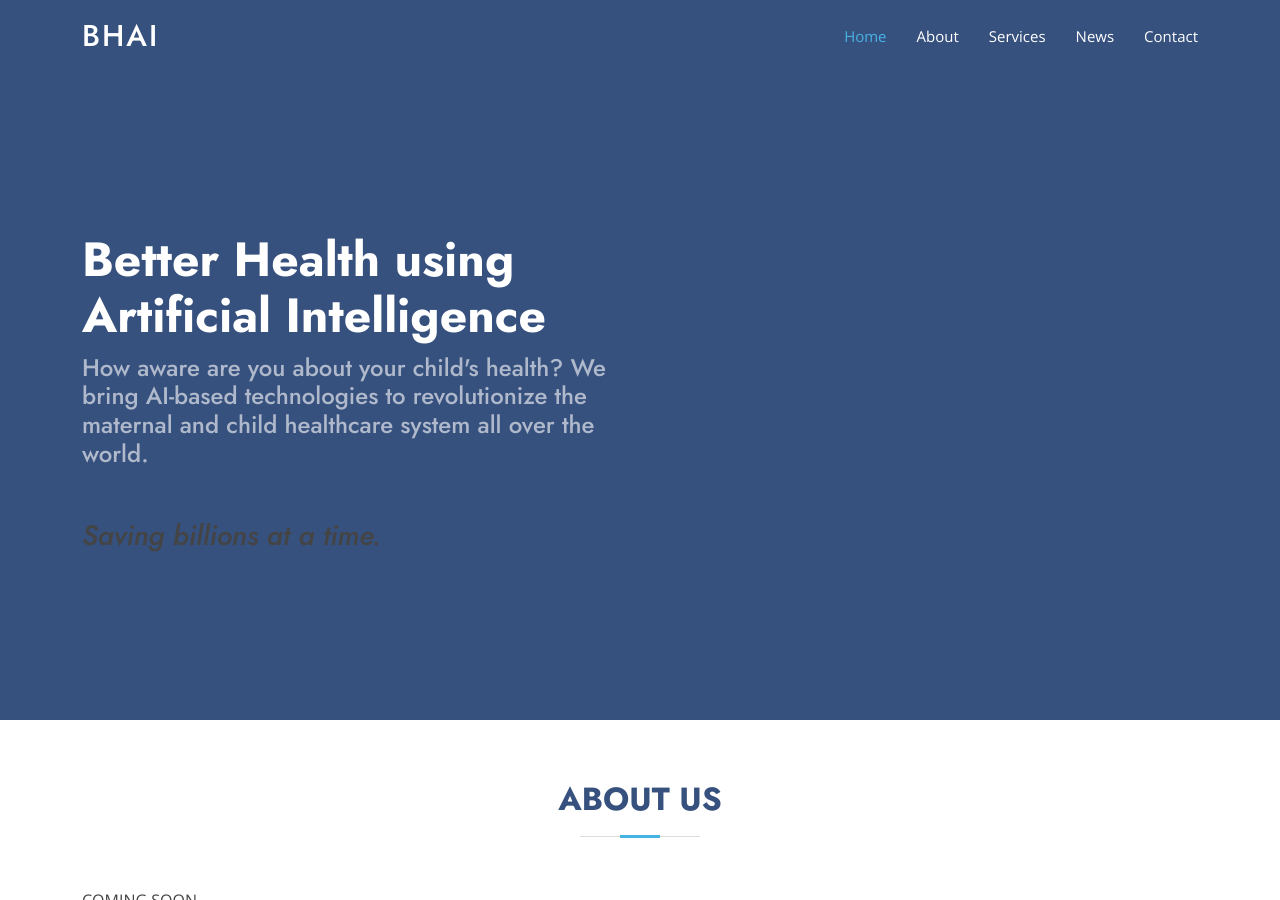
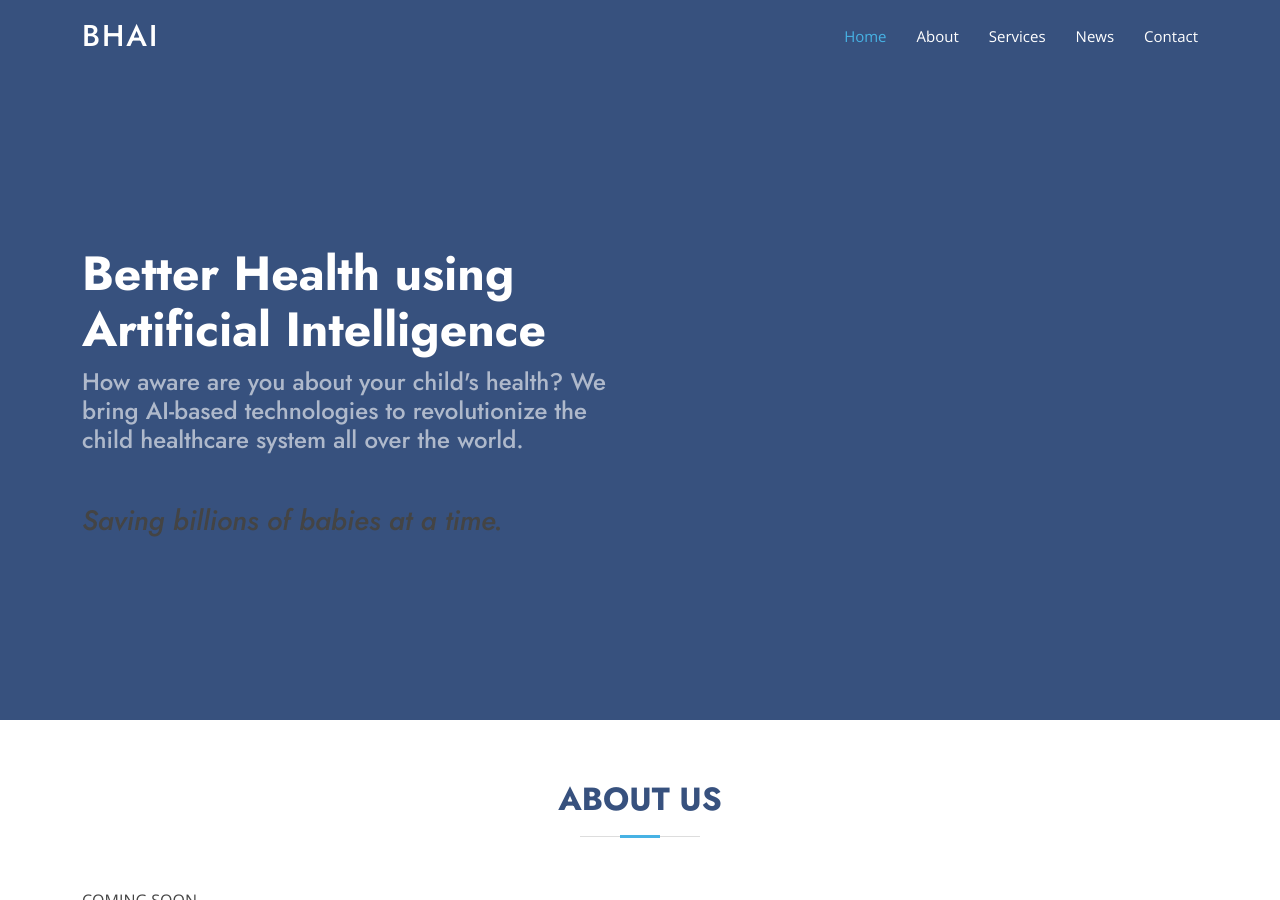
Before and after one commit to betterhealthusingAI/betterhealthusingAI.github.io, a Jekyll site: the page built from index.html, in a window 1280 px wide and 900 px high. Built offline with Jekyll 4.4.1, drawn with Linux system fonts in a browser that asks for light colours.

Commit message:
Update design_one.html

```diff
--- a/_layouts/design_one.html
+++ b/_layouts/design_one.html
@@ -68,8 +68,8 @@
       <div class="row">
         <div class="col-lg-6 d-flex flex-column justify-content-center pt-4 pt-lg-0 order-2 order-lg-1" data-aos="fade-up" data-aos-delay="200">
           <h1>Better Health using Artificial Intelligence</h1>
-          <h2>How aware are you about your child's health? We bring AI-based technologies to revolutionize the maternal and child healthcare system all over the world. </h2>
-          <h3> <em> Saving billions at a time. </em> </h3>
+          <h2>How aware are you about your child's health? We bring AI-based technologies to revolutionize the child healthcare system all over the world. </h2>
+          <h3> <em> Saving billions of babies at a time. </em> </h3>
         </div>
         <div class="col-lg-6 order-1 order-lg-2 hero-img" data-aos="zoom-in" data-aos-delay="200">
           <img src="assets/img/hero-img.png" class="img-fluid animated" alt="">
```
